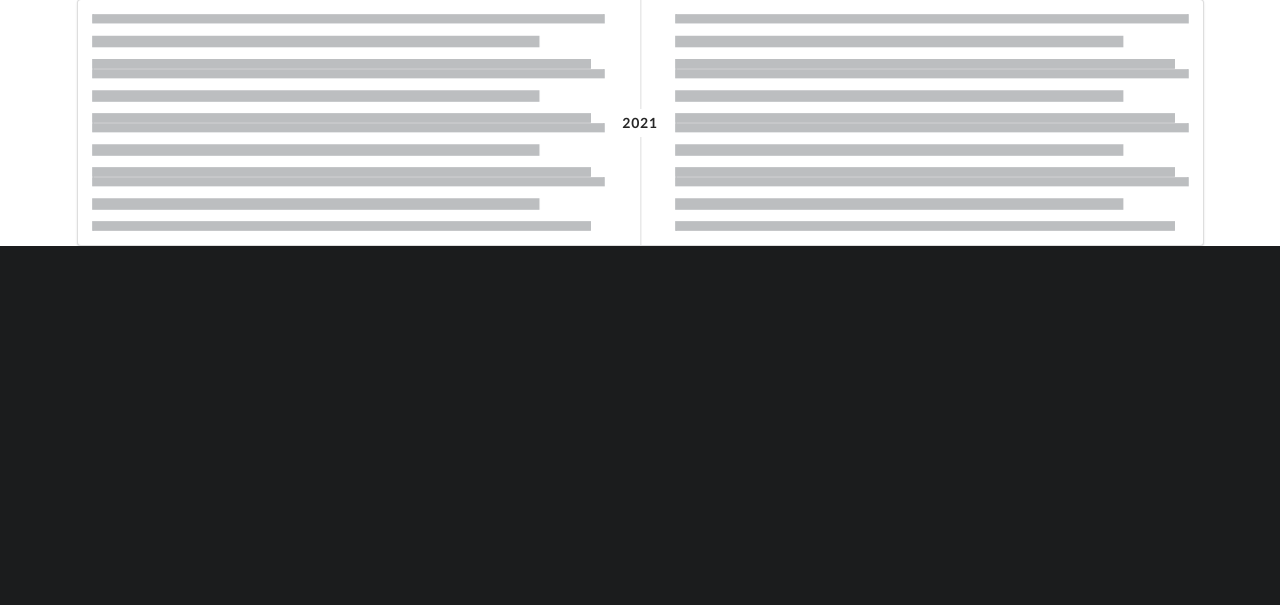
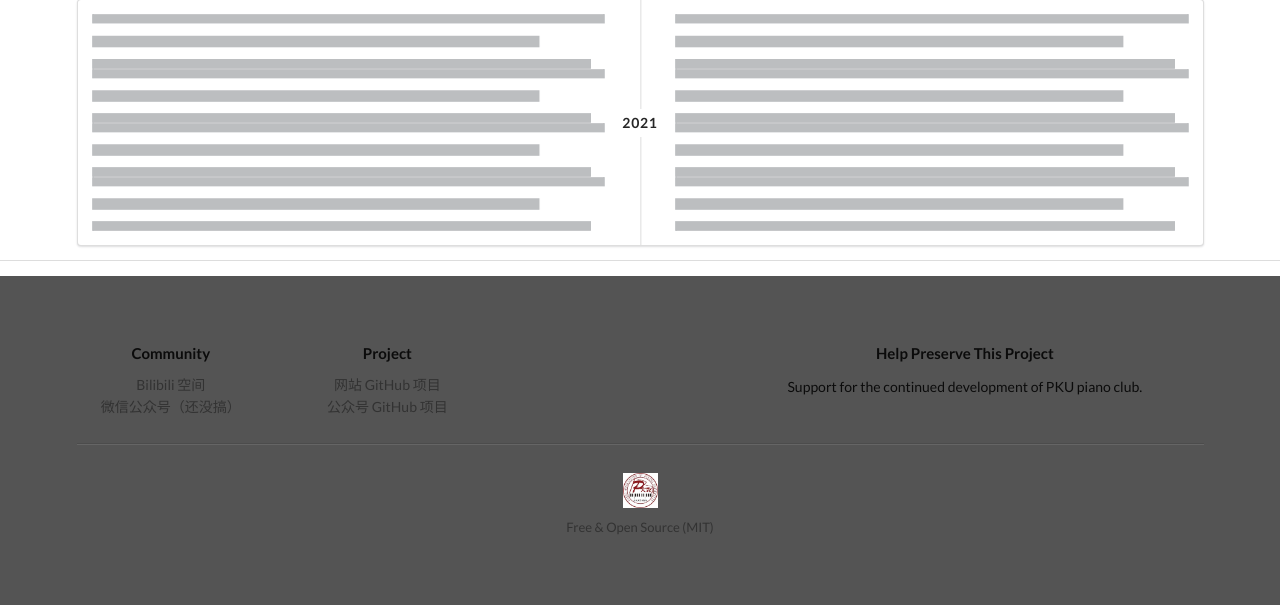
Before and after one commit to Fridge003/SoundLib, a Django app: page / in a window 1280 px wide. Shown: the part 837-1442 px from the top of the page. Before the commit the page ends 1083 px from the top, so only its background shows below. Run offline with Django 4.2, Linux system fonts and the light colour scheme; some libraries are stand-ins or nearby versions.

Commit message:
added footer

```diff
--- a/templates/index.html
+++ b/templates/index.html
@@ -288,7 +288,8 @@
                                 <span class="category">Russian</span>
                             </div>
                             <div class="description">
-                                Rachmaninoff was born on 1 April 1873 into a family of the Russian aristocracy in the Russian Empire.
+                                Rachmaninoff was born on 1 April 1873 into a family of the Russian aristocracy in the
+                                Russian Empire.
                             </div>
                         </div>
                         <div class="extra content">
@@ -308,7 +309,8 @@
                                 <span class="category">Polish</span>
                             </div>
                             <div class="description">
-                                Frédéric François Chopin was a Polish composer and virtuoso pianist of the Romantic period who wrote primarily for solo piano.
+                                Frédéric François Chopin was a Polish composer and virtuoso pianist of the Romantic
+                                period who wrote primarily for solo piano.
                             </div>
                         </div>
                         <div class="extra content">
@@ -324,10 +326,51 @@
                 </div>
             </div>
         </div>
+        <div class="ui divider"></div>
+    </div>
 
-    </div>
 
     <script>
         $('.menu .item').tab();
     </script>
+
+    <div class="ui vertical footer segment">
+        <div class="ui center aligned container">
+            <div class="ui stackable grid">
+                <div class="three wide column">
+                    <h4 class="ui header">Community</h4>
+                    <div class="ui link list">
+                        <a class="item" href="https://space.bilibili.com/431443026/" target="_blank">
+                            Bilibili 空间
+                        </a>
+                        <a class="item" href="https://space.bilibili.com/431443026/" target="_blank">
+                            微信公众号（还没搞）
+                        </a>
+                    </div>
+                </div>
+                <div class="three wide column">
+                    <h4 class="ui header">Project</h4>
+                    <div class="ui link list">
+                        <a class="item" href="https://github.com/totorato/SoundLib" target="_blank">
+                            网站 GitHub 项目
+                        </a>
+                        <a class="item" href="https://github.com/totorato/klavx" target="_blank">
+                            公众号 GitHub 项目
+                        </a>
+                    </div>
+                </div>
+                <div class="seven wide right floated column">
+                    <h4 class="ui header">Help Preserve This Project</h4>
+                    <p> Support for the continued development of PKU piano club.</p>
+                </div>
+            </div>
+            <div class="ui section divider"></div>
+            <img src="{% static '/images/logo/pkupiano.webp' %}" class="ui centered mini image">
+            <div class="ui horizontal small divided link list">
+                <a class="item" href="http://semantic-ui.mit-license.org/" target="_blank">Free &amp; Open Source
+                    (MIT)</a>
+            </div>
+        </div>
+    </div>
+
 </body>
```
Also changed, not shown: static/images/logo/pkupiano.webp (added).
